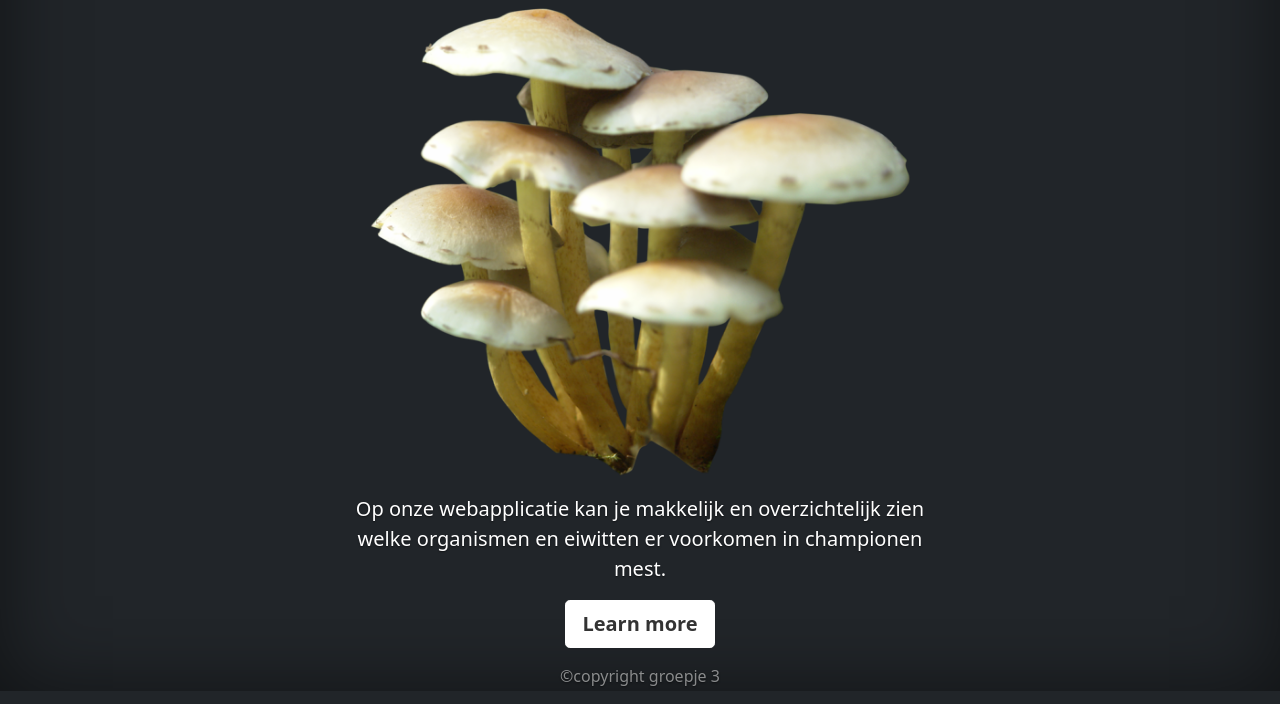
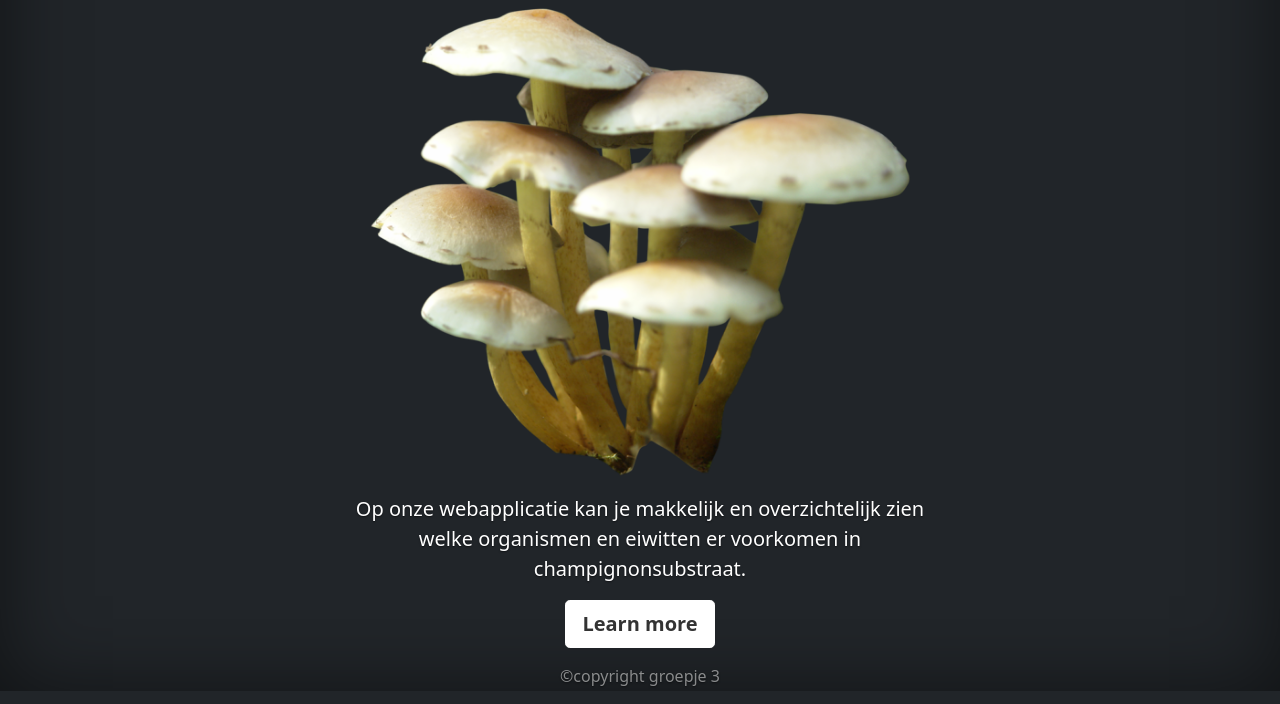
Before and after one commit to NickPolderHAN/Periode_4_project, a Flask app: page / in a window 1280 px wide. Shown: the part 109-813 px from the top of the page. Run offline with Flask 2, Linux system fonts and the light colour scheme; some libraries are stand-ins or nearby versions.

Commit message:
spelling index verbeterd

```diff
--- a/templates/index.html
+++ b/templates/index.html
@@ -28,7 +28,7 @@
   <main class="px-3">
     <h1>Blast pagina groepje 3</h1>
 <p><img src="{{ url_for('static',filename='mushroom.png') }}" alt="champion" width = '90%' ></p>
-    <p class="lead">Op onze webapplicatie kan je makkelijk en overzichtelijk zien welke organismen en eiwitten er voorkomen in championen mest.</p>
+    <p class="lead">Op onze webapplicatie kan je makkelijk en overzichtelijk zien welke organismen en eiwitten er voorkomen in champignonsubstraat.</p>
     <p class="lead">
       <a href="learnmore.html" class="btn btn-lg btn-secondary fw-bold border-white bg-white">Learn more</a>
     </p>
```
